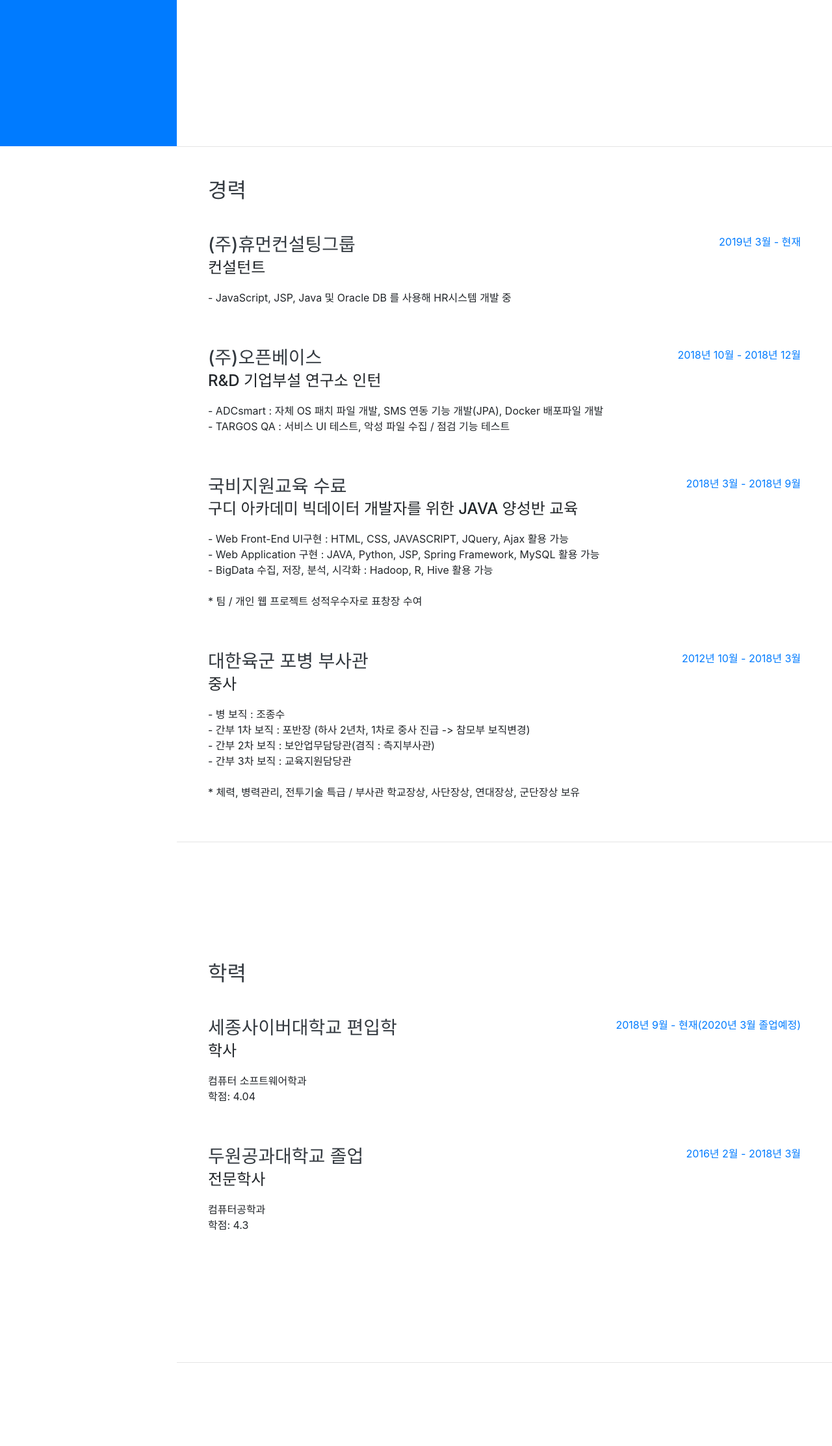
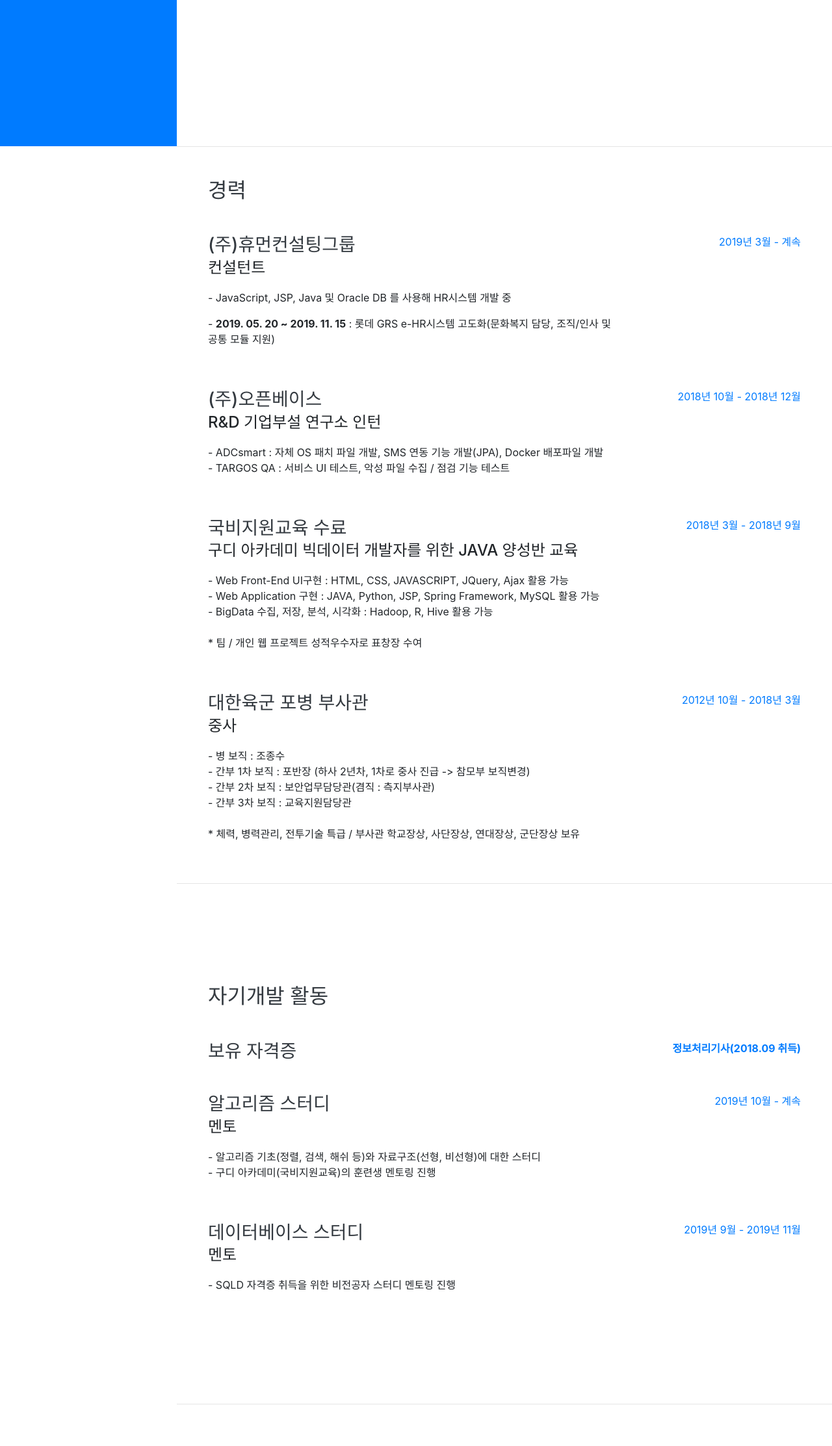
Before and after one commit to InSeong-So/InSeong-So.github.io, a website with bundled scripts: page index.html in a window 1280 px wide. Shown: the part 575-2800 px from the top of the page at 65% size. Built offline with nearby package versions, Linux system fonts and the light colour scheme; a web font is replaced by a local one.

Commit message:
자격증 내역, 자기개발 활동 추가

```diff
--- a/index.html
+++ b/index.html
@@ -29,7 +29,7 @@
     <a class="navbar-brand js-scroll-trigger" href="#page-top">
         <span class="d-block d-lg-none">Shining [ So In-Seong ]</span>
         <span class="d-none d-lg-block">
-        <img class="img-fluid img-profile rounded-circle mx-auto mb-2" src="img/profile3.jpg" alt="">
+        <img class="img-fluid img-profile rounded-circle mx-auto mb-2" src="img/profile4.jpg" alt="">
       </span>
     </a>
     <button class="navbar-toggler" type="button" data-toggle="collapse" data-target="#navbarSupportedContent"
@@ -67,8 +67,8 @@
             <h1 class="mb-0">
                 <span class="text-primary">소</span> 인성
             </h1>
-<!--            <div class="subheading mb-5">8-12, Dusan-ro 3ga-gil, Geumcheon-gu, Seoul, Republic of Korea-->
-            <div class="subheading mb-5">서울특별시 금천구 두산로3가길 8-12
+<!--            <div class="subheading mb-5">8-12, Dusan-ro 3ga-gil, Geumcheon-gu, Seoul, Republic of Korea / 서울특별시 금천구 두산로3가길 8-12-->
+            <div class="subheading mb-5">서울특별시 금천구
                 <a href="mailto:name@email.com">goflvhxj2547@gmail.com</a>
             </div>
             <p class="lead mb-5">효율적인 코드, 서비스 아키텍쳐, 수월한 유지보수를 위한 방법론을 고민하고 연구하는 신입 개발자입니다.</p>
@@ -99,11 +99,11 @@
                 <div class="resume-content">
                     <h3 class="mb-0">(주)휴먼컨설팅그룹</h3>
                     <div class="subheading mb-3">컨설턴트</div>
-                    <p>
-                        - JavaScript, JSP, Java 및 Oracle DB 를 사용해 HR시스템 개발 중</p>
+                    <p>- JavaScript, JSP, Java 및 Oracle DB 를 사용해 HR시스템 개발 중</p>
+                    <p>- <strong>2019. 05. 20 ~ 2019. 11. 15</strong> : 롯데 GRS e-HR시스템 고도화(문화복지 담당, 조직/인사 및 공통 모듈 지원)</p>
                 </div>
                 <div class="resume-date text-md-right">
-                    <span class="text-primary">2019년 3월 - 현재</span>
+                    <span class="text-primary">2019년 3월 - 계속</span>
                 </div>
             </div>
 
@@ -128,7 +128,8 @@
                         - Web Front-End UI구현 : HTML, CSS, JAVASCRIPT, JQuery, Ajax 활용 가능<br>
                         - Web Application 구현 : JAVA, Python, JSP, Spring Framework, MySQL 활용 가능<br>
                         - BigData 수집, 저장, 분석, 시각화 : Hadoop, R, Hive 활용 가능<br><br>
-                        * 팀 / 개인 웹 프로젝트 성적우수자로 표창장 수여</p>
+                        * 팀 / 개인 웹 프로젝트 성적우수자로 표창장 수여
+                    </p>
                 </div>
                 <div class="resume-date text-md-right">
                     <span class="text-primary">2018년 3월 - 2018년 9월</span>
@@ -144,7 +145,8 @@
                         - 간부 1차 보직 : 포반장 (하사 2년차, 1차로 중사 진급 -> 참모부 보직변경)<br>
                         - 간부 2차 보직 : 보안업무담당관(겸직 : 측지부사관)<br>
                         - 간부 3차 보직 : 교육지원담당관<br><br>
-                        * 체력, 병력관리, 전투기술 특급 / 부사관 학교장상, 사단장상, 연대장상, 군단장상 보유</p>
+                        * 체력, 병력관리, 전투기술 특급 / 부사관 학교장상, 사단장상, 연대장상, 군단장상 보유
+                    </p>
                 </div>
                 <div class="resume-date text-md-right">
                     <span class="text-primary">2012년 10월 - 2018년 3월</span>
@@ -159,6 +161,52 @@
 
     <section class="resume-section p-3 p-lg-5 d-flex align-items-center" id="education">
         <div class="w-100">
+            <h2 class="mb-5">자기개발 활동</h2>
+
+            <div class="resume-item d-flex flex-column flex-md-row justify-content-between mb-5">
+                    <div class="resume-content">
+                        <h3 class="mb-0">보유 자격증</h3>
+                    </div>
+                    <div class="resume-date text-md-right">
+                        <span class="text-primary"><strong>정보처리기사(2018.09 취득)</strong></span><br>
+
+                    </div>
+                </div>
+
+            <div class="resume-item d-flex flex-column flex-md-row justify-content-between mb-5">
+                <div class="resume-content">
+                    <h3 class="mb-0">알고리즘 스터디</h3>
+                    <div class="subheading mb-3">멘토</div>
+                    <p>
+                        - 알고리즘 기초(정렬, 검색, 해쉬 등)와 자료구조(선형, 비선형)에 대한 스터디<br>
+                        - 구디 아카데미(국비지원교육)의 훈련생 멘토링 진행
+                    </p>
+                </div>
+                <div class="resume-date text-md-right">
+                    <span class="text-primary">2019년 10월 - 계속</span>
+                </div>
+            </div>
+
+            <div class="resume-item d-flex flex-column flex-md-row justify-content-between">
+                <div class="resume-content">
+                    <h3 class="mb-0">데이터베이스 스터디</h3>
+                    <div class="subheading mb-3">멘토</div>
+                    <p>
+                        - SQLD 자격증 취득을 위한 비전공자 스터디 멘토링 진행
+                    </p>
+                </div>
+                <div class="resume-date text-md-right">
+                    <span class="text-primary">2019년 9월 - 2019년 11월</span>
+                </div>
+            </div>
+
+        </div>
+    </section>
+
+    <hr class="m-0">
+
+    <section class="resume-section p-3 p-lg-5 d-flex align-items-center" id="education">
+        <div class="w-100">
             <h2 class="mb-5">학력</h2>
 
             <div class="resume-item d-flex flex-column flex-md-row justify-content-between mb-5">
@@ -166,10 +214,10 @@
                     <h3 class="mb-0">세종사이버대학교 편입학</h3>
                     <div class="subheading mb-3">학사</div>
                     <div>컴퓨터 소프트웨어학과</div>
-                    <p>학점: 4.04</p>
+                    <p>학점: 3.94</p>
                 </div>
                 <div class="resume-date text-md-right">
-                    <span class="text-primary">2018년 9월 - 현재(2020년 3월 졸업예정)</span>
+                    <span class="text-primary">2018년 9월 - 계속(2020년 9월 졸업예정)</span>
                 </div>
             </div>
 
@@ -225,9 +273,6 @@
                 </li>
                 <li class="list-inline-item">
                     <i class="fab fa-aws"></i>
-                </li>
-                <li class="list-inline-item">
-                    <i class="fab fa-wordpress"></i>
                 </li>
             </ul>
 
```
Also changed, not shown: README.md, img/banner.jpg (added), img/profile4.jpg (added).
